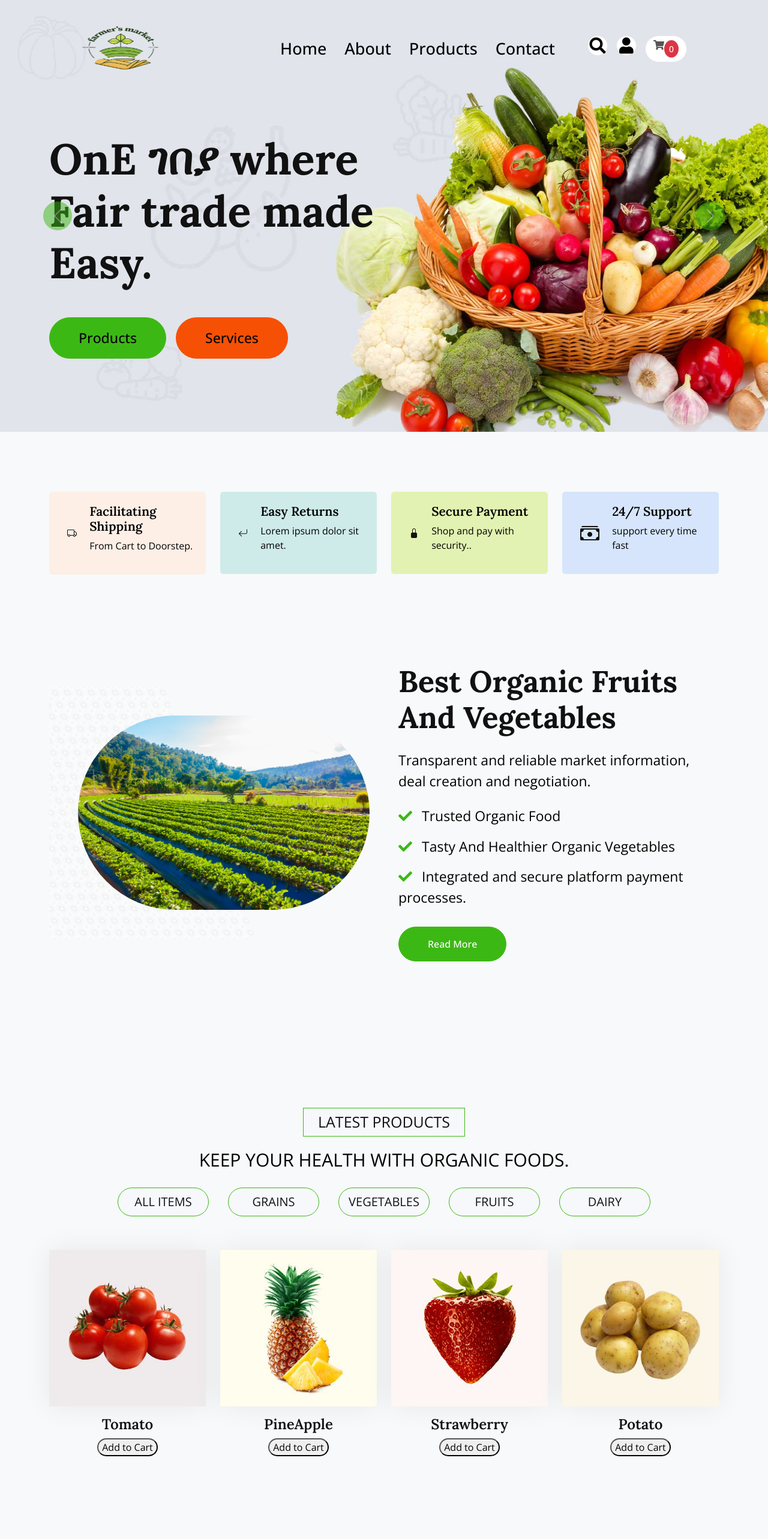
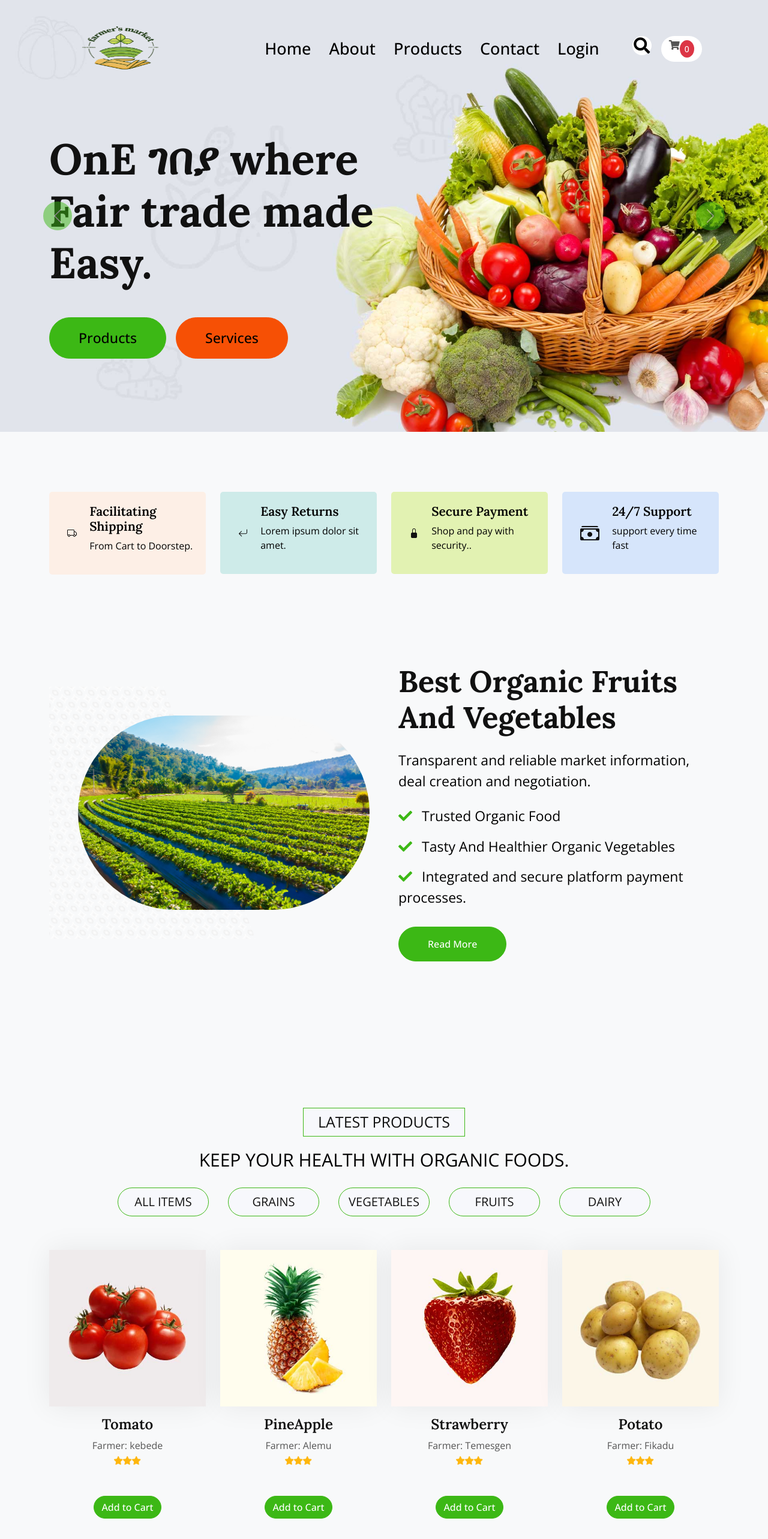
Before and after one commit to Jrkusha5/Front-Ag-con, a React (Create React App) app: page / in a window 1280 px wide. Shown: the top 2566 px of the page at 60% size. Built offline with nearby package versions, Linux system fonts and the light colour scheme.

Commit message:
first commit

```diff
--- a/src/assets/data/recentData.js
+++ b/src/assets/data/recentData.js
@@ -3,25 +3,30 @@ const recentData=[
         icon:[<i className='fas fa-search-plus text-dark fa-2x'></i>],
         img:'../assets/img/product-1.jpg',
         category:'vegetables',
+        farmer:"kebede",
         productName:'Tomato'
     },
     {
         icon:[<i className='fas fa-search-plus text-dark fa-2x'></i>],
         img:'../assets/img/product-2.jpg',
         category:'fruits',
+        farmer:"Alemu",
         productName:'PineApple'
+
     },
 
     {
         icon:[<i className='fas fa-search-plus text-dark fa-2x'></i>],
         img:'../assets/img/product-4.jpg',
         category:'vegetables',
+        farmer:"Temesgen",
         productName:'Strawberry'
     },
     {
         icon:[<i className='fas fa-search-plus text-dark fa-2x'></i>],
         img:'../assets/img/product-7.jpg',
         category:'Dairy',
+        farmer:"Fikadu",
         productName:'Potato'
     },
 
--- a/src/components/Header.jsx
+++ b/src/components/Header.jsx
@@ -51,7 +51,7 @@ const Header = () => {
           style={{ fontSize: '27px', color: 'black' }}
         >
           <div
-            className={`navbar-nav p-4 p-lg-0 animated bounceInDown ${
+            className={`navbar-nav p-4 p-lg-0  animated bounceInDown ${
               !showMenu && 'd-none d-md-flex' // Responsive hiding for medium screens and above
             }`}
           >
@@ -67,15 +67,17 @@ const Header = () => {
             <Link to="/contactUs" className="nav-item nav-link" style={{ color: 'black' }}>
               Contact
             </Link>
+            <Link to="/login" className="nav-item nav-link" style={{ color: 'black' }}>
+              {/* <span className="fa fa-user" style={{ color: 'black' }}></span> */}
+              Login
+            </Link>
           </div>
 
           <div className="d-none d-lg-flex ms-4 justify-content-end">
             <Link to="/" className="btn-sm-square rounded-pill bg-white ms-3">
               <span className="fa fa-search" style={{ color: 'black' }}></span>
             </Link>
-            <Link to="/login" className="btn-sm-square bg-white rounded-pill ms-3">
-              <span className="fa fa-user" style={{ color: 'black' }}></span>
-            </Link>
+
             <Link to="/Cart" className="btn-cart btn-md-square btn btn-black bg-white rounded-pill ms-3 d-none d-lg-inline-flex">
               <i className="fa fa-shopping-cart"></i>
               <span className="btn-sm rounded-circle btn-danger d-none d-lg-inline-block">{totalItems}</span>
--- a/src/components/Latest.jsx
+++ b/src/components/Latest.jsx
@@ -1,6 +1,8 @@
 import React, { useState } from 'react'
 import CommonHeading from './CommonHeading'
 import recentData  from '../assets/data/recentData'
+import Star from '../assets/img/Star.png'
+
 
 
 const Latest = () => {
@@ -22,21 +24,21 @@ const Latest = () => {
             <ul className='nav nav-pills d-inline-flex justify-content-center mb-5 bounceInUp'>
             <li className="nav-items p-2">
                     <a href="" className='d-flex mx-2 py-2 border border-primary text-uppercase  bg-light rounded-pill'>
-                        <span className="text-dark" style={{width:'150px', fontFamily:'',fontSize:"20px",color:'black'}}>
+                        <span className="text-dark" style={{width:'150px',fontSize:"20px",color:'black'}}>
                             All Items
                         </span>
                     </a>
                 </li>
                 <li className="nav-items p-2">
                     <a href="" className='d-flex mx-2 py-2 border border-primary text-uppercase  bg-light rounded-pill'>
-                        <span className="text-dark" style={{width:'150px', fontFamily:'',fontSize:"20px",color:'black'}}>
+                        <span className="text-dark" style={{width:'150px', fontSize:"20px",color:'black'}}>
                             Grains
                         </span>
                     </a>
                 </li>
                 <li className="nav-items p-2">
                     <a href="" className='d-flex mx-2 py-2 border border-primary text-uppercase  bg-light rounded-pill'>
-                        <span className="text-dark" style={{width:'150px', fontFamily:'',fontSize:"20px",color:'black'}}>
+                        <span className="text-dark" style={{width:'150px', fontSize:"20px",color:'black'}}>
                             Vegetables
                         </span>
                     </a>
@@ -44,7 +46,7 @@ const Latest = () => {
 
                 <li className="nav-items p-2">
                     <a href="" className='d-flex mx-2 py-2 border border-primary text-uppercase  bg-light rounded-pill '>
-                        <span className="text-dark" style={{width:'150px', fontFamily:'',fontSize:"20px",color:'black',}}>
+                        <span className="text-dark" style={{width:'150px', fontSize:"20px",color:'black',}}>
                             Fruits
                         </span>
                     </a>
@@ -52,7 +54,7 @@ const Latest = () => {
 
                 <li className="nav-items p-2">
                     <a href="" className='d-flex mx-2 py-2 border border-primary text-uppercase  bg-light rounded-pill'>
-                        <span className="text-dark" style={{width:'150px', fontFamily:'',fontSize:"20px",color:'black'}}>
+                        <span className="text-dark" style={{width:'150px', fontSize:"20px",color:'black'}}>
                             Dairy
                         </span>
                     </a>
@@ -74,7 +76,13 @@ const Latest = () => {
                        </div>
                        <div className=' p-3' >
                         <h4 className='me-auto' >{val.productName}</h4>
-                        <button className='my-auto rounded-pill ' style={{fontFamily:'',}}>Add to Cart</button>
+                        <label htmlFor="">Farmer: {val.farmer}</label>
+                        <div>
+                        <img style={{width:'15px'}} src={Star} alt="" />
+                        <img style={{width:'15px'}} src={Star} alt="" />
+                        <img style={{width:'15px'}} src={Star} alt="" />
+                        </div>
+                        <button className='btn btn-primary mt-5 rounded-pill ' >Add to Cart</button>
                        </div>
                     </div>
                 ))
--- a/src/pages/Home.jsx
+++ b/src/pages/Home.jsx
@@ -65,7 +65,7 @@ const Home = () => {
 
    <Services/>
 
-    <div className="container-xxl py-5" style={{fontFamily:'',fontSize:'23px',color:'black'}}>
+    <div className="container-xxl py-5" style={{fontSize:'23px',color:'black'}}>
         <div className="container">
             <div className="row g-5 align-items-center">
                 <div className="col-lg-6 wow fadeIn" data-wow-delay="0.1s">
@@ -74,7 +74,7 @@ const Home = () => {
                     </div>
                 </div>
                 <div className="col-lg-6 wow fadeIn" data-wow-delay="0.5s">
-                    <h1 className="display-5 mb-4" style={{fontFamily:'',fontSize:'50px'}}>Best Organic Fruits And Vegetables</h1>
+                    <h1 className="display-5 mb-4" style={{fontSize:'50px'}}>Best Organic Fruits And Vegetables</h1>
                     <p className="mb-4">Transparent and reliable market information, deal creation and negotiation.</p>
                     <p><i className="fa fa-check text-primary me-3"></i>Trusted Organic Food</p>
                     <p><i className="fa fa-check text-primary me-3"></i>Tasty And Healthier Organic Vegetables</p>
@@ -124,7 +124,7 @@ const Home = () => {
           <img src={Trust} style={{ width: '200px' }} alt="" />
         </div>
         <p className="container-features__subtitle" style={{ fontWeight: 'bold', fontSize: '25px' }}>Transparency</p>
-        <p className="container-features__text">Direct transaction between farmers and industry/retail</p>
+        <p className="container-features__text">Direct transaction between farmers and buyers/retail</p>
       </div>
       <div className="col-md-3 col-adv">
         <div className="container">
--- a/src/pages/Products.jsx
+++ b/src/pages/Products.jsx
@@ -3,6 +3,7 @@ import CommonHeading from '../components/CommonHeading'
 import grains from '../assets/img/grains.png'
 import { menu } from "../assets/data/Item";
 import Star from '../assets/img/Star.png'
+import { FaHeart } from 'react-icons/fa'
 
 import { Link } from "react-router-dom";
 import { addToCart, getCartTotal } from "../redux/cartSlice";
@@ -159,6 +160,11 @@ const Products = () => {
                         </div>
                         <p className="mb-0">{item.content}</p>
                         <label htmlFor="">Farmer: {item.farmer}</label>
+                        <div >
+                          <button>
+                          <FaHeart className=' rounded-circle '/>
+                          </button>
+                        </div>
                         <div>
                         <img style={{width:'15px'}} src={Star} alt="" />
                         <img style={{width:'15px'}} src={Star} alt="" />
```
